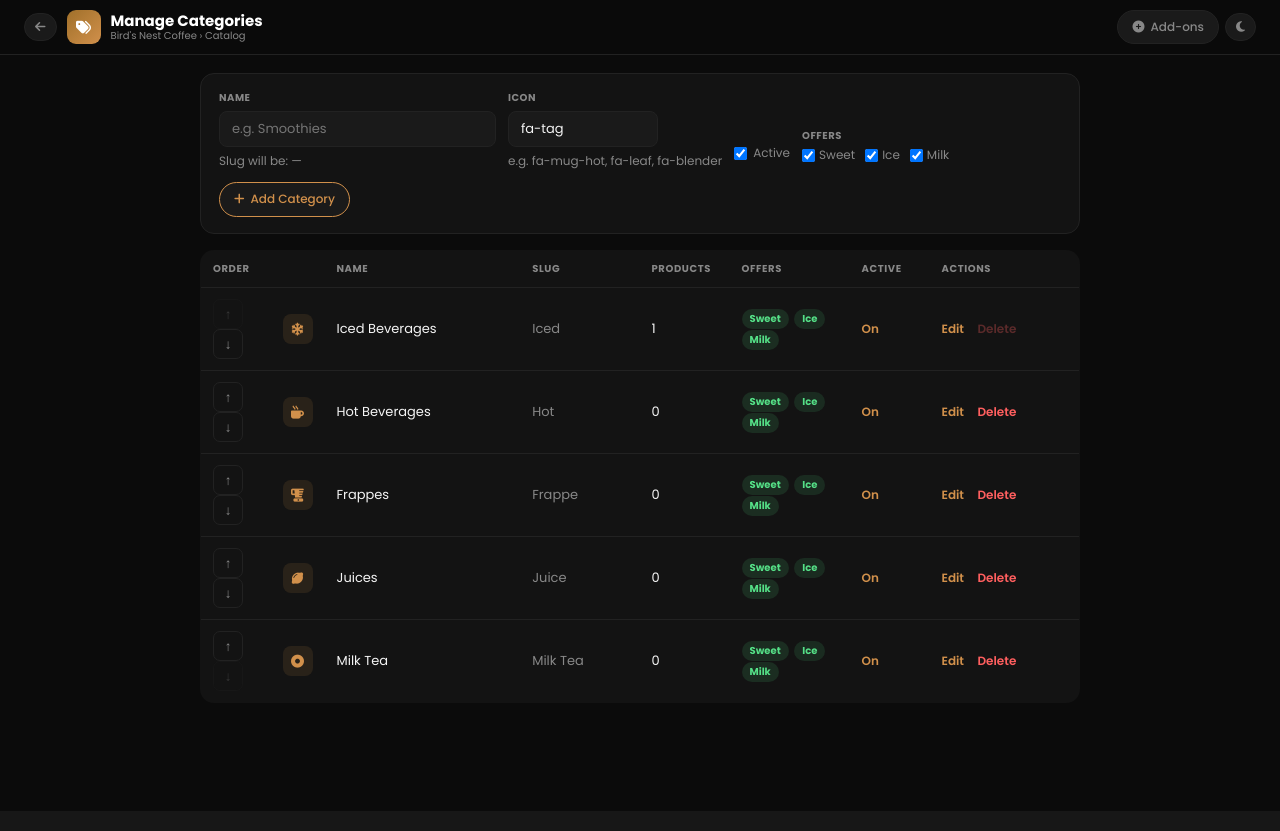
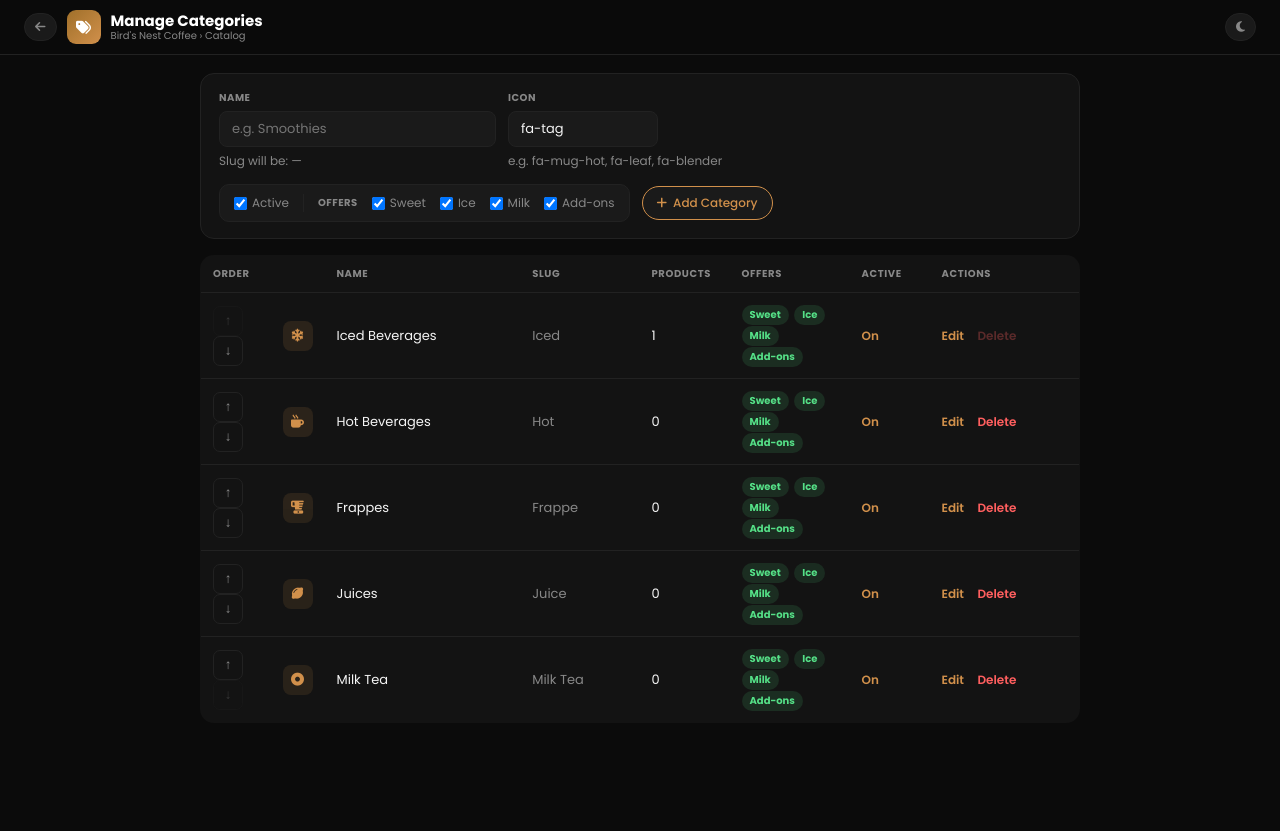
Before and after one commit to PhengTysokun/CafeProject, a PHP site: page /notify/manage_categories.php in a window 1280 px wide. Before the commit the page ends 682 px from the top, so only its background shows below. Run offline with PHP 8.4, Linux system fonts and the light colour scheme; the visitor is signed in with stand-in values (Sample User, id 1); tables that the repository leaves empty or names only in its code hold one stand-in row (values such as "Sample post"); data that the repository does not hold is empty.

Commit message:
feat(catalog): add-ons as a per-category Offer (gate) + reorganized Offers UI
- categories.offer_addons flag (migration categories_offer_addons_v1, Juice=0)
- add-ons joins Sweet/Ice/Milk in the Offers group: create form, edit row, and
  the Offers column pill; menu.php gates #optAddons by category (product still
  picks which add-ons). Category off => no product in it shows add-ons.
- Reorganized the cramped create-form Offers into a bordered Active+Offers group
  on its own row; removed the mistaken Manage Add-ons topbar button.

Co-Authored-By: Claude Opus 4.8 <noreply@anthropic.com>

```diff
--- a/config.php
+++ b/config.php
@@ -143,6 +143,12 @@ _migrate($conn, 'categories_option_flags_v1', function($db) {
     // Preserve the prior hardcoded behavior: Juice offers none; Hot offers no ice.
     $db->query("UPDATE categories SET offer_sweetness=0, offer_ice=0, offer_milk=0 WHERE slug='Juice'");
     $db->query("UPDATE categories SET offer_ice=0 WHERE slug='Hot'");
+});
+
+// ── Per-category add-on availability (master gate; products still pick which add-ons) ──
+_migrate($conn, 'categories_offer_addons_v1', function($db) {
+    $db->query("ALTER TABLE categories ADD COLUMN IF NOT EXISTS offer_addons TINYINT(1) NOT NULL DEFAULT 1");
+    $db->query("UPDATE categories SET offer_addons=0 WHERE slug='Juice'");
 });
 
 $conn->query("CREATE TABLE IF NOT EXISTS login_attempts (id INT AUTO_INCREMENT PRIMARY KEY, ip VARCHAR(45) NOT NULL, attempted_at DATETIME NOT NULL DEFAULT CURRENT_TIMESTAMP, INDEX idx_ip_time (ip, attempted_at)) DEFAULT CHARSET=utf8mb4");
--- a/manage_categories.php
+++ b/manage_categories.php
@@ -28,8 +28,9 @@ if ($_SERVER['REQUEST_METHOD'] === 'POST') {
                 $os = isset($_POST['offer_sweetness']) ? 1 : 0;
                 $oi = isset($_POST['offer_ice'])       ? 1 : 0;
                 $om = isset($_POST['offer_milk'])      ? 1 : 0;
-                $ins = $conn->prepare("INSERT INTO categories (slug, name, icon, display_order, is_active, offer_sweetness, offer_ice, offer_milk) VALUES (?, ?, ?, ?, ?, ?, ?, ?)");
-                $ins->bind_param('sssiiiii', $slug, $name, $icon, $ord, $active, $os, $oi, $om);
+                $oa = isset($_POST['offer_addons'])    ? 1 : 0;
+                $ins = $conn->prepare("INSERT INTO categories (slug, name, icon, display_order, is_active, offer_sweetness, offer_ice, offer_milk, offer_addons) VALUES (?, ?, ?, ?, ?, ?, ?, ?, ?)");
+                $ins->bind_param('sssiiiiii', $slug, $name, $icon, $ord, $active, $os, $oi, $om, $oa);
                 $ins->execute();
                 $flash = ['type'=>'success','msg'=>"Category \"$slug\" added."];
                 break;
@@ -43,8 +44,9 @@ if ($_SERVER['REQUEST_METHOD'] === 'POST') {
                 $os = isset($_POST['offer_sweetness']) ? 1 : 0;
                 $oi = isset($_POST['offer_ice'])       ? 1 : 0;
                 $om = isset($_POST['offer_milk'])      ? 1 : 0;
-                $u = $conn->prepare("UPDATE categories SET name=?, icon=?, is_active=?, offer_sweetness=?, offer_ice=?, offer_milk=? WHERE category_id=?");
-                $u->bind_param('ssiiiii', $name, $icon, $active, $os, $oi, $om, $id);
+                $oa = isset($_POST['offer_addons'])    ? 1 : 0;
+                $u = $conn->prepare("UPDATE categories SET name=?, icon=?, is_active=?, offer_sweetness=?, offer_ice=?, offer_milk=?, offer_addons=? WHERE category_id=?");
+                $u->bind_param('ssiiiiii', $name, $icon, $active, $os, $oi, $om, $oa, $id);
                 $u->execute();
                 $flash = ['type'=>'success','msg'=>'Category updated.'];
                 break;
@@ -99,7 +101,7 @@ if ($_SERVER['REQUEST_METHOD'] === 'POST') {
 $categories = [];
 $res = $conn->query("
     SELECT c.category_id, c.slug, c.name, c.icon, c.display_order, c.is_active,
-           c.offer_sweetness, c.offer_ice, c.offer_milk,
+           c.offer_sweetness, c.offer_ice, c.offer_milk, c.offer_addons,
            (SELECT COUNT(*) FROM products p WHERE p.category_id = c.category_id) AS product_count
     FROM categories c
     ORDER BY c.display_order ASC, c.category_id ASC
@@ -195,7 +197,6 @@ body { font-family:'Poppins',sans-serif; background:var(--bg); color:var(--text)
         <span class="brand-sub">Bird's Nest Coffee &rsaquo; Catalog</span>
     </div>
     <div class="topbar-right">
-        <a href="manage_addons.php" class="btn-nav"><i class="fa-solid fa-plus-circle"></i> Add-ons</a>
         <button class="btn-nav icon-only" onclick="toggleTheme()" title="Toggle theme"><i class="fa-solid fa-moon" id="themeIcon"></i></button>
     </div>
 </div>
@@ -205,9 +206,10 @@ body { font-family:'Poppins',sans-serif; background:var(--bg); color:var(--text)
     <div class="flash <?= he($flash['type']) ?>"><?= he($flash['msg']) ?></div>
     <?php endif; ?>
 
-    <form method="POST" style="background:var(--bg-card);border:1px solid var(--border);border-radius:var(--radius);padding:16px 18px;margin-bottom:16px;display:flex;gap:12px;align-items:flex-end;flex-wrap:wrap;">
+    <form method="POST" style="background:var(--bg-card);border:1px solid var(--border);border-radius:var(--radius);padding:16px 18px;margin-bottom:16px;display:flex;flex-direction:column;gap:14px;">
         <input type="hidden" name="csrf_token" value="<?= he($_SESSION['csrf_token']) ?>">
         <input type="hidden" name="action" value="create">
+        <div style="display:flex;gap:12px;align-items:flex-end;flex-wrap:wrap;">
             <div style="display:flex;flex-direction:column;gap:5px;">
                 <label style="font-size:10px;font-weight:700;color:var(--text-muted);text-transform:uppercase;letter-spacing:.5px;">Name</label>
                 <input type="text" name="name" id="catName" required placeholder="e.g. Smoothies" oninput="updateSlugPreview()" style="padding:7px 12px;border-radius:8px;border:1px solid var(--border);background:var(--bg-input);color:var(--text);font-size:13px;font-family:'Poppins',sans-serif;">
@@ -218,18 +220,19 @@ body { font-family:'Poppins',sans-serif; background:var(--bg); color:var(--text)
                 <input type="text" name="icon" value="fa-tag" style="padding:7px 12px;border-radius:8px;border:1px solid var(--border);background:var(--bg-input);color:var(--text);font-size:13px;font-family:'Poppins',sans-serif;width:150px;">
                 <span class="slug-muted">e.g. fa-mug-hot, fa-leaf, fa-blender</span>
             </div>
-        <label style="display:flex;align-items:center;gap:6px;font-size:12px;color:var(--text-muted);padding-bottom:8px;">
-            <input type="checkbox" name="is_active" checked> Active
-        </label>
-        <div style="display:flex;flex-direction:column;gap:2px;padding-bottom:6px;">
+        </div>
+        <div style="display:flex;gap:12px;align-items:center;flex-wrap:wrap;">
+            <div style="display:flex;align-items:center;gap:14px;padding:9px 14px;border:1px solid var(--border);border-radius:10px;background:var(--bg-input);flex-wrap:wrap;">
+                <label style="display:flex;align-items:center;gap:5px;font-size:12px;color:var(--text-muted);white-space:nowrap;"><input type="checkbox" name="is_active" checked> Active</label>
+                <span style="width:1px;height:18px;background:var(--border);"></span>
                 <span style="font-size:10px;font-weight:700;color:var(--text-muted);text-transform:uppercase;letter-spacing:.5px;">Offers</span>
-            <div style="display:flex;gap:10px;">
-                <label style="display:flex;align-items:center;gap:4px;font-size:12px;color:var(--text-muted);"><input type="checkbox" name="offer_sweetness" checked> Sweet</label>
-                <label style="display:flex;align-items:center;gap:4px;font-size:12px;color:var(--text-muted);"><input type="checkbox" name="offer_ice" checked> Ice</label>
-                <label style="display:flex;align-items:center;gap:4px;font-size:12px;color:var(--text-muted);"><input type="checkbox" name="offer_milk" checked> Milk</label>
+                <label style="display:flex;align-items:center;gap:5px;font-size:12px;color:var(--text-muted);"><input type="checkbox" name="offer_sweetness" checked> Sweet</label>
+                <label style="display:flex;align-items:center;gap:5px;font-size:12px;color:var(--text-muted);"><input type="checkbox" name="offer_ice" checked> Ice</label>
+                <label style="display:flex;align-items:center;gap:5px;font-size:12px;color:var(--text-muted);"><input type="checkbox" name="offer_milk" checked> Milk</label>
+                <label style="display:flex;align-items:center;gap:5px;font-size:12px;color:var(--text-muted);"><input type="checkbox" name="offer_addons" checked> Add-ons</label>
             </div>
+            <button type="submit" class="btn-nav" style="border-color:var(--accent);color:var(--accent);"><i class="fa-solid fa-plus"></i> Add Category</button>
         </div>
-        <button type="submit" class="btn-nav" style="border-color:var(--accent);color:var(--accent);padding-bottom:8px;"><i class="fa-solid fa-plus"></i> Add Category</button>
     </form>
 
     <table class="cat-table">
@@ -269,7 +272,7 @@ body { font-family:'Poppins',sans-serif; background:var(--bg); color:var(--text)
                 <td class="slug-muted"><?= he($c['slug']) ?></td>
                 <td><?= (int)$c['product_count'] ?></td>
                 <td>
-                    <?php foreach ([['Sweet',$c['offer_sweetness']],['Ice',$c['offer_ice']],['Milk',$c['offer_milk']]] as $__o): ?>
+                    <?php foreach ([['Sweet',$c['offer_sweetness']],['Ice',$c['offer_ice']],['Milk',$c['offer_milk']],['Add-ons',$c['offer_addons']]] as $__o): ?>
                     <span class="pill" title="<?= $__o[1] ? 'Offered' : 'Hidden' ?>" style="margin-right:2px;<?= $__o[1] ? 'background:rgba(85,224,135,.12);color:var(--ok);' : 'background:rgba(255,95,95,.10);color:var(--danger);opacity:.55;' ?>"><?= $__o[0] ?></span>
                     <?php endforeach; ?>
                 </td>
@@ -322,6 +325,7 @@ body { font-family:'Poppins',sans-serif; background:var(--bg); color:var(--text)
                                 <label style="display:flex;align-items:center;gap:4px;font-size:12px;color:var(--text-muted);"><input type="checkbox" name="offer_sweetness" <?= $c['offer_sweetness'] ? 'checked' : '' ?>> Sweet</label>
                                 <label style="display:flex;align-items:center;gap:4px;font-size:12px;color:var(--text-muted);"><input type="checkbox" name="offer_ice" <?= $c['offer_ice'] ? 'checked' : '' ?>> Ice</label>
                                 <label style="display:flex;align-items:center;gap:4px;font-size:12px;color:var(--text-muted);"><input type="checkbox" name="offer_milk" <?= $c['offer_milk'] ? 'checked' : '' ?>> Milk</label>
+                                <label style="display:flex;align-items:center;gap:4px;font-size:12px;color:var(--text-muted);"><input type="checkbox" name="offer_addons" <?= $c['offer_addons'] ? 'checked' : '' ?>> Add-ons</label>
                             </div>
                         </div>
                         <button type="submit" class="btn-nav" style="border-color:var(--accent);color:var(--accent);padding-bottom:6px;">Save</button>
```
Also changed, not shown: menu.php (+7 -6 lines). Lines whose indentation alone changed are shown as unchanged.
